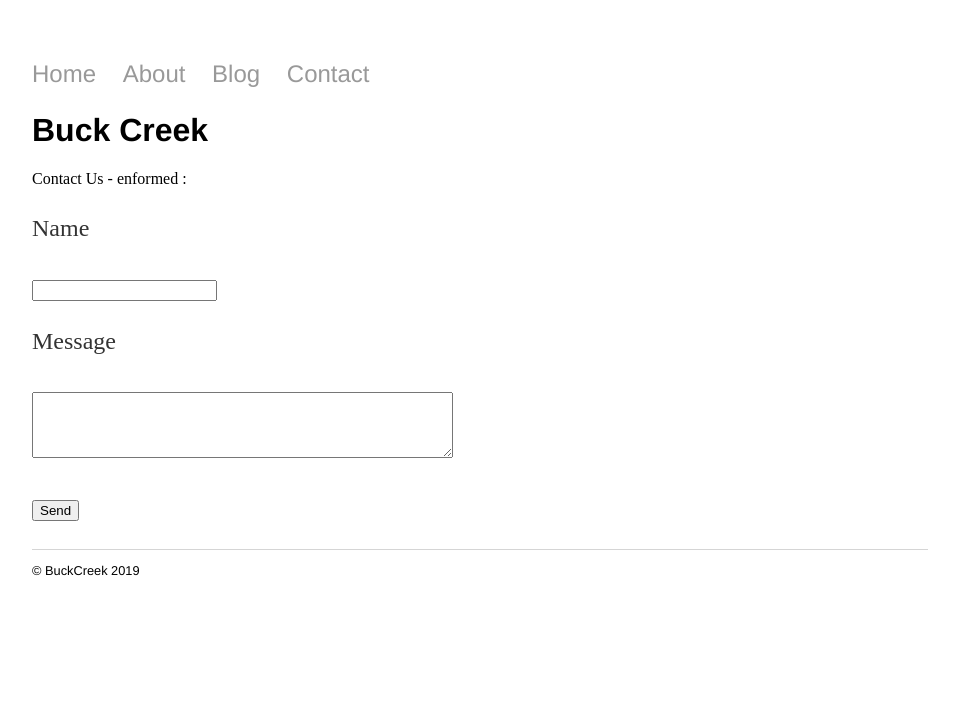
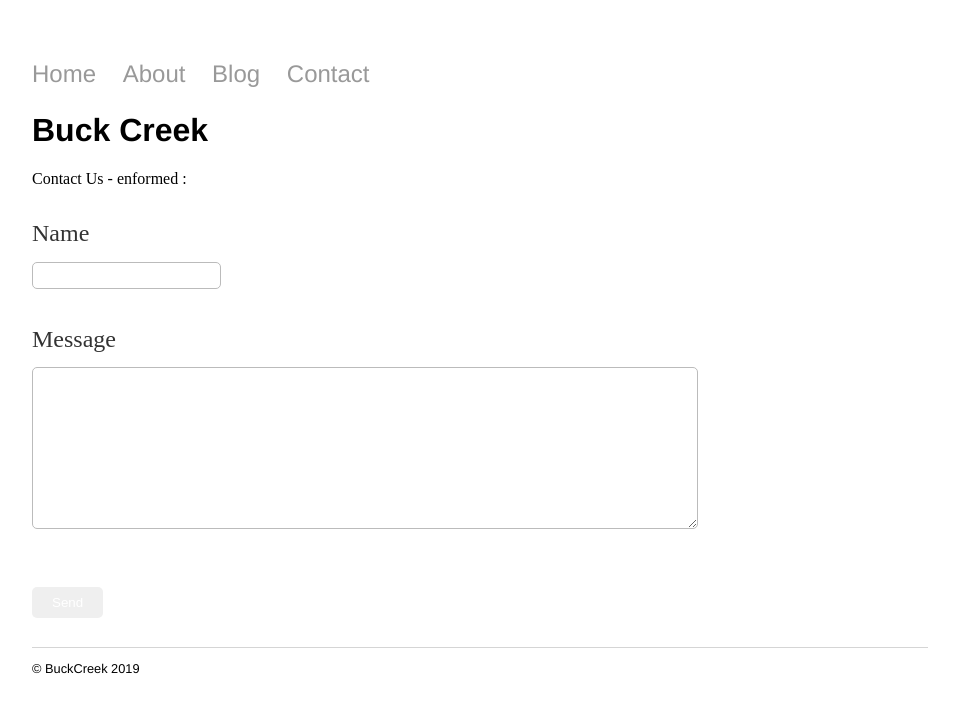
Before and after one commit to shanebp/shanebp.github.io, a Jekyll site: the page built from contact.html, in a window 1280 px wide. Shown: the top 713 px of the page, without its empty margins (160-1119 px from the left). Built offline with Jekyll 4.4.1, drawn with Linux system fonts in a browser that asks for light colours.

Commit message:
Update main.css

```diff
--- a/css/main.css
+++ b/css/main.css
@@ -49,11 +49,13 @@
 ul.posts li {
     list-style: none;
 }
+/*
 input, label {
     display:block;
 }
+*/
 
-.contact-form {
+
   h4 {
     color: #668944;
     margin-left: 20px;
@@ -141,4 +143,3 @@
       margin: 10px;
     }
   }
-}
```
